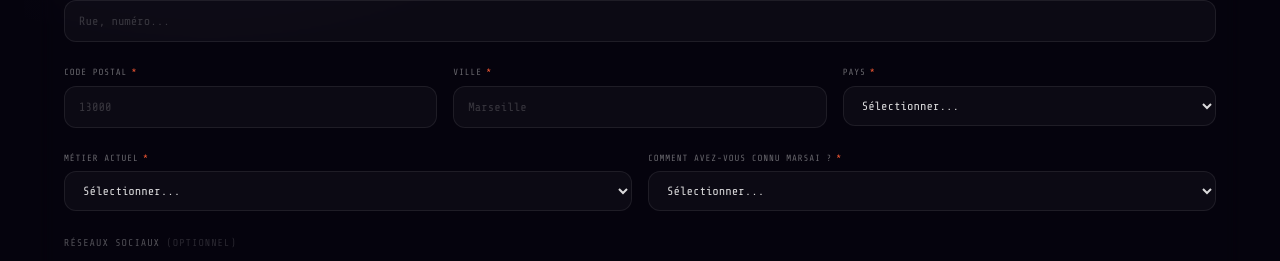
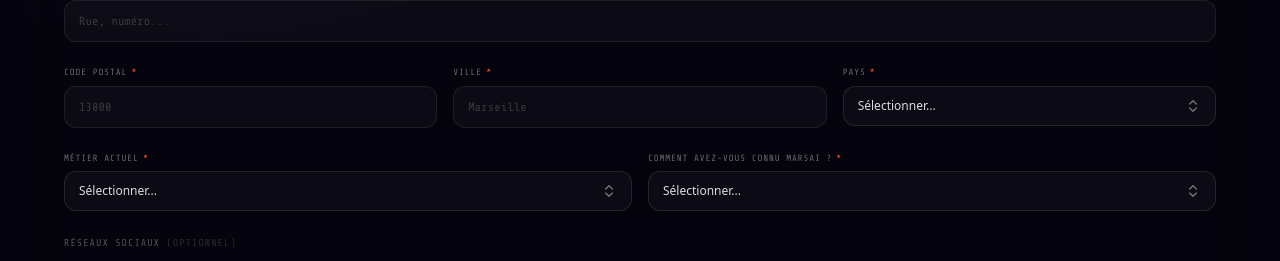
Before and after one commit to pascal-fortunati/marsAI, a React (Vite) app in the folder frontend/: page /submit in a window 1280 px wide. Shown: the part 608-869 px from the top of the page. Built offline with nearby package versions, Linux system fonts and the light colour scheme.

Commit message:
Ajout du combobox aux selects + Correction architecture

```diff
--- a/frontend/src/App.tsx
+++ b/frontend/src/App.tsx
@@ -1,4 +1,4 @@
-import SubmitPage from "./view/submit/SubmitPage";
+import SubmitPage from "./pages/SubmitPage";
 
 function App() {
   return (
--- /dev/null
+++ b/frontend/src/components/ui/combobox.tsx
@@ -0,0 +1,129 @@
+import * as React from "react";
+import { Check, ChevronsUpDown } from "lucide-react";
+import { cn } from "../../lib/utils";
+import { Popover, PopoverContent, PopoverTrigger } from "./popover";
+
+type ComboboxOption = {
+    value: string;
+    label: string;
+};
+
+export function Combobox({
+    value,
+    onChange,
+    options,
+    placeholder,
+    className,
+    contentClassName,
+    searchPlaceholder = "Rechercher...",
+    emptyText = "Aucun résultat",
+    renderOption,
+    renderValue,
+    searchable = true,
+    disabled = false,
+    triggerStyle,
+}: {
+    value: string;
+    onChange: (value: string) => void;
+    options: ComboboxOption[];
+    placeholder: string;
+    className?: string;
+    contentClassName?: string;
+    searchPlaceholder?: string;
+    emptyText?: string;
+    renderOption?: (option: ComboboxOption) => React.ReactNode;
+    renderValue?: (option: ComboboxOption) => React.ReactNode;
+    searchable?: boolean;
+    disabled?: boolean;
+    triggerStyle?: React.CSSProperties;
+}) {
+    const [open, setOpen] = React.useState(false);
+    const [query, setQuery] = React.useState("");
+    const selected = options.find((opt) => opt.value === value) ?? null;
+    const filteredOptions = React.useMemo(() => {
+        const q = query.trim().toLowerCase();
+        if (!q) return options;
+        return options.filter((opt) =>
+            `${opt.label} ${opt.value}`.toLowerCase().includes(q)
+        );
+    }, [options, query]);
+
+    React.useEffect(() => {
+        if (!open) setQuery("");
+    }, [open]);
+
+    return (
+        <Popover open={open} onOpenChange={setOpen}>
+            <PopoverTrigger asChild>
+                <button
+                    type="button"
+                    role="combobox"
+                    aria-expanded={open}
+                    disabled={disabled}
+                    style={triggerStyle}
+                    className={cn(
+                        "w-full rounded-xl border border-white/10 bg-white/[0.03] px-[14px] py-[11px] text-xs text-white/85 outline-none transition-[border-color,background,box-shadow] duration-200 focus-visible:border-[#7d71fb]/50 focus-visible:bg-[#7d71fb]/[0.04] focus-visible:shadow-[0_0_0_3px_rgba(125,113,251,0.08)] focus-visible:outline-none disabled:cursor-not-allowed disabled:opacity-50",
+                        "flex items-center justify-between",
+                        className
+                    )}
+                >
+                    <div className="min-w-0 flex-1 truncate text-left">
+                        {selected
+                            ? renderValue
+                                ? renderValue(selected)
+                                : selected.label
+                            : placeholder}
+                    </div>
+                    <ChevronsUpDown className="ml-2 h-4 w-4 shrink-0 opacity-50" />
+                </button>
+            </PopoverTrigger>
+            <PopoverContent
+                align="start"
+                className={cn(
+                    "w-[var(--radix-popover-trigger-width)] rounded-xl border border-white/10 bg-white/[0.03] p-0 text-white shadow-[0_16px_42px_rgba(5,3,13,0.55)] backdrop-blur-xl",
+                    contentClassName
+                )}
+            >
+                {searchable ? (
+                    <div className="border-b border-white/10 bg-white/[0.02] p-2">
+                        <input
+                            placeholder={searchPlaceholder}
+                            value={query}
+                            onChange={(e) => setQuery(e.target.value)}
+                            className="w-full rounded-xl border border-white/10 bg-white/[0.03] px-[14px] py-[11px] text-xs text-white/85 outline-none transition-[border-color,background,box-shadow] duration-200 placeholder:text-white/20 focus-visible:border-[#7d71fb]/50 focus-visible:bg-[#7d71fb]/[0.04] focus-visible:shadow-[0_0_0_3px_rgba(125,113,251,0.08)] focus-visible:outline-none"
+                        />
+                    </div>
+                ) : null}
+                <div className="max-h-[300px] overflow-y-auto bg-transparent p-1">
+                    {filteredOptions.length === 0 ? (
+                        <div className="py-6 text-center text-sm text-white/45">
+                            {emptyText}
+                        </div>
+                    ) : (
+                        filteredOptions.map((option) => (
+                            <button
+                                type="button"
+                                key={option.value}
+                                onClick={() => {
+                                    onChange(option.value);
+                                    setOpen(false);
+                                }}
+                                className="flex w-full items-center rounded-sm px-2 py-1.5 text-left text-xs text-white/90 outline-none transition hover:bg-white/10"
+                            >
+                                <Check
+                                    className={cn(
+                                        "mr-2 h-4 w-4",
+                                        value === option.value ? "opacity-100" : "opacity-0"
+                                    )}
+                                ></Check>
+                                <div className="min-w-0 flex-1 truncate">
+                                    {renderOption ? renderOption(option) : option.label}
+                                </div>
+                            </button>
+                        ))
+                    )}
+                </div>
+            </PopoverContent>
+        </Popover>
+    );
+}
--- /dev/null
+++ b/frontend/src/components/ui/popover.tsx
@@ -0,0 +1,26 @@
+import * as React from "react";
+import * as PopoverPrimitive from "@radix-ui/react-popover";
+import { cn } from "../../lib/utils";
+
+export const Popover = PopoverPrimitive.Root;
+export const PopoverTrigger = PopoverPrimitive.Trigger;
+export const PopoverAnchor = PopoverPrimitive.Anchor;
+
+export const PopoverContent = React.forwardRef<
+    React.ElementRef<typeof PopoverPrimitive.Content>,
+    React.ComponentPropsWithoutRef<typeof PopoverPrimitive.Content>
+>(({ className, align = "center", sideOffset = 4, ...props }, ref) => (
+    <PopoverPrimitive.Portal>
+        <PopoverPrimitive.Content
+            ref={ref}
+            align={align}
+            sideOffset={sideOffset}
+            className={cn(
+                "z-50 w-72 rounded-xl border border-white/10 bg-white/[0.03] p-2 text-white shadow-[0_16px_42px_rgba(5,3,13,0.55)] outline-none backdrop-blur-xl data-[state=open]:animate-in data-[state=closed]:animate-out",
+                className
+            )}
+            {...props}
+        />
+    </PopoverPrimitive.Portal>
+));
+PopoverContent.displayName = PopoverPrimitive.Content.displayName;
--- /dev/null
+++ b/frontend/src/pages/SubmitPage.tsx
@@ -0,0 +1,5 @@
+import { SubmitView } from "../view/submit/SubmitView";
+
+export default function SubmitPage() {
+    return <SubmitView />
+}
--- a/frontend/src/view/submit/Step1.tsx
+++ b/frontend/src/view/submit/Step1.tsx
@@ -1,5 +1,7 @@
 // Etape 1 - Auteur
+import { useState } from "react";
 import { FormField } from "../../components/FormField";
+import { Combobox } from "../../components/ui/combobox";
 
 interface Step1Props {
     onNext: () => void;
@@ -11,7 +13,20 @@ const HOW_FOUND = ["Réseaux sociaux", "Bouche à oreille", "Presse/Médias", "P
 
 const SOCIAL = ["Instagram", "Youtube", "LinkedIn", "X/Twitter", "Facebook", "Tumblr", "Autre"];
 
+const COUNTRY_OPTIONS = [
+    { value: "FR", label: "France" },
+    { value: "BE", label: "Belgique" },
+    { value: "CH", label: "Suisse" },
+    { value: "CA", label: "Canada" },
+];
+
+const JOB_OPTIONS = JOBS.map((job) => ({ value: job, label: job }));
+
 export default function Step1({ onNext }: Step1Props) {
+    const [country, setCountry] = useState("");
+    const [howFound, setHowFound] = useState("");
+    const [job, setJob] = useState("");
+
     return (
         <div className="space-y-6">
 
@@ -59,37 +74,32 @@ export default function Step1({ onNext }: Step1Props) {
                     <input className="submit-input" placeholder="Marseille" type="text" />
                 </FormField>
                 <FormField label="Pays" required>
-                    <select className="submit-input">
-                        <option value="">Sélectionner...</option>
-                        <option value="FR">France</option>
-                        <option value="BE">Belgique</option>
-                        <option value="CH">Suisse</option>
-                        <option value="CA">Canada</option>
-                    </select>
+                    <Combobox
+                        value={country}
+                        onChange={setCountry}
+                        options={COUNTRY_OPTIONS}
+                        placeholder="Sélectionner..."
+                    />
                 </FormField>
             </div>
 
             {/* Profession + Réseaux sociaux */}
             <div className="grid grid-cols-1 md:grid-cols-2 gap-4">
                 <FormField label="Métier actuel" required>
-                    <select className="submit-input">
-                        <option value="">Sélectionner...</option>
-                        {JOBS.map((job) => (
-                            <option key={job} value={job}>
-                                {job}
-                            </option>
-                        ))}
-                    </select>
+                    <Combobox
+                        value={job}
+                        onChange={setJob}
+                        options={JOB_OPTIONS}
+                        placeholder="Sélectionner..."
+                    />
                 </FormField>
                 <FormField label="Comment avez-vous connu MarsAI ?" required>
-                    <select className="submit-input">
-                        <option value="">Sélectionner...</option>
-                        {HOW_FOUND.map((method) => (
-                            <option key={method} value={method}>
-                                {method}
-                            </option>
-                        ))}
-                    </select>
+                    <Combobox
+                        value={howFound}
+                        onChange={setHowFound}
+                        options={HOW_FOUND.map((method) => ({ value: method, label: method }))}
+                        placeholder="Sélectionner..."
+                    />
                 </FormField>
             </div>
 
--- a/frontend/src/view/submit/Step2.tsx
+++ b/frontend/src/view/submit/Step2.tsx
@@ -1,5 +1,6 @@
 import { FormField } from "../../components/FormField";
 import { useState } from "react";
+import { Combobox } from "../../components/ui/combobox";
 
 interface Step2Props {
     onNext: () => void;
@@ -24,12 +25,19 @@ const CATEGORIES = ["Animation", "Documentaire", "Fiction", "Experimental", "Cli
 
 const COUNTRIES = ["France", "Belgique", "Suisse", "Canada", "Autre"];
 
+const COUNTRY_OPTIONS = COUNTRIES.map((country) => ({ value: country, label: country }));
+const LANGUAGE_OPTIONS = LANGUAGES.map((language) => ({ value: language, label: language }));
+const CATEGORY_OPTIONS = CATEGORIES.map((category) => ({ value: category, label: category }));
+
 export default function Step2({ onNext, onPrev }: Step2Props) {
     const [synopsisLen, setSynopsisLen] = useState(0);
     const [selectedTools, setSelectedTools] = useState<string[]>([]);
     const [customTool, setCustomTool] = useState("");
     const [selectedTags, setSelectedTags] = useState<string[]>([]);
     const [rights, setRights] = useState(false);
+    const [productionCountry, setProductionCountry] = useState("");
+    const [language, setLanguage] = useState("");
+    const [category, setCategory] = useState("");
 
     const toggleTool = (tool: string) => {
         setSelectedTools((prev) =>
@@ -86,34 +94,28 @@ export default function Step2({ onNext, onPrev }: Step2Props) {
             {/* Pays de production, langue, catégorie */}
             <div className="grid grid-cols-1 md:grid-cols-3 gap-4">
                 <FormField label="Pays de production" required>
-                    <select className="submit-input">
-                        <option value="">Sélectionner...</option>
-                        {COUNTRIES.map((country) => (
-                            <option key={country} value={country}>
-                                {country}
-                            </option>
-                        ))}
-                    </select>
+                    <Combobox
+                        value={productionCountry}
+                        onChange={setProductionCountry}
+                        options={COUNTRY_OPTIONS}
+                        placeholder="Sélectionner..."
+                    />
                 </FormField>
                 <FormField label="Langue" required>
-                    <select className="submit-input">
-                        <option value="">Sélectionner...</option>
-                        {LANGUAGES.map((language) => (
-                            <option key={language} value={language}>
-                                {language}
-                            </option>
-                        ))}
-                    </select>
+                    <Combobox
+                        value={language}
+                        onChange={setLanguage}
+                        options={LANGUAGE_OPTIONS}
+                        placeholder="Sélectionner..."
+                    />
                 </FormField>
                 <FormField label="Catégorie" required>
-                    <select className="submit-input">
-                        <option value="">Sélectionner...</option>
-                        {CATEGORIES.map((category) => (
-                            <option key={category} value={category}>
-                                {category}
-                            </option>
-                        ))}
-                    </select>
+                    <Combobox
+                        value={category}
+                        onChange={setCategory}
+                        options={CATEGORY_OPTIONS}
+                        placeholder="Sélectionner..."
+                    />
                 </FormField>
             </div>
 
--- a/frontend/src/view/submit/SubmitPage.tsx
+++ b/frontend/src/view/submit/SubmitView.tsx
@@ -2,8 +2,9 @@ import React, { useState } from "react";
 import Progress from "./Progress";
 import Step1 from "./Step1";
 import Step2 from "./Step2";
+import { Combobox } from "../../components/ui/combobox";
 
-export default function SubmitPage() {
+export function SubmitView() {
     const [step, setStep] = useState(1);
     const goNext = () => setStep((s) => Math.min(s + 1, 4));
     const goPrev = () => setStep((s) => Math.max(s - 1, 1));
```
